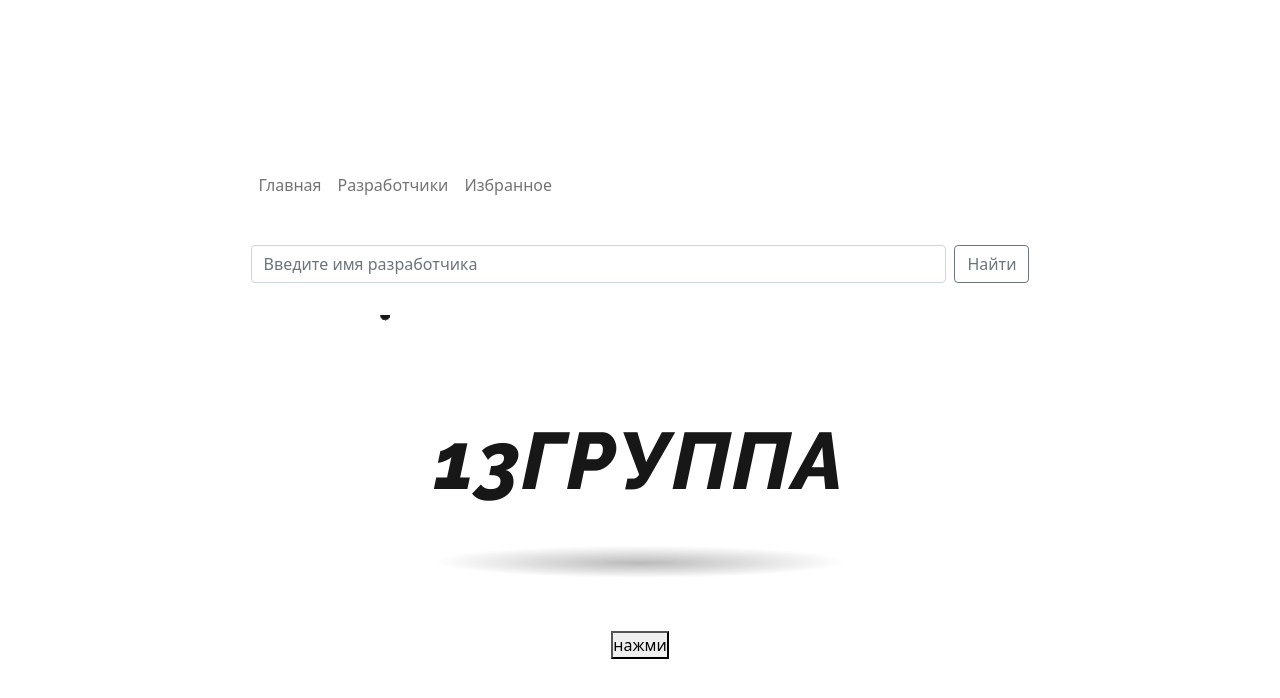
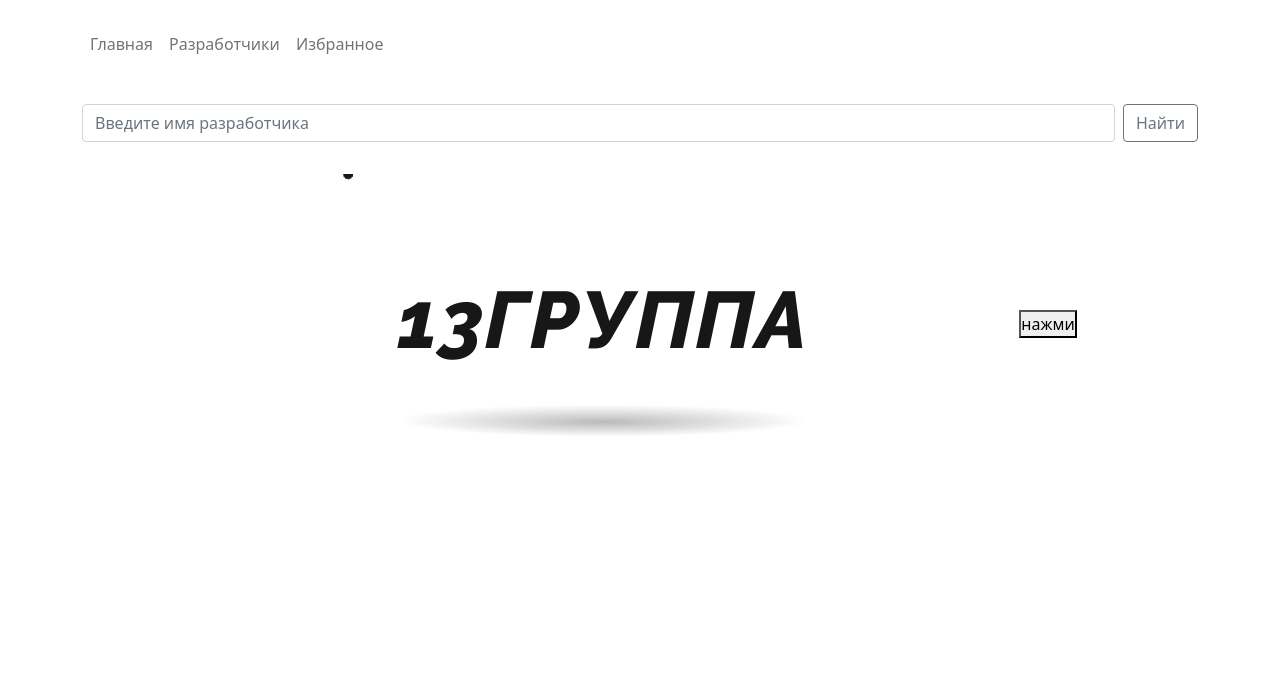
Before and after one commit to eximenz/team-resume, a React (Create React App) app: page / in a window 1280 px wide. Shown: the top 698 px of the page. Built offline with nearby package versions, Linux system fonts and the light colour scheme.

Commit message:
fix: removed jumping page

```diff
--- a/src/app/components/cardMainPage/index.css
+++ b/src/app/components/cardMainPage/index.css
@@ -13,8 +13,8 @@
 body {
   background: var(--bg);
   display: grid;
-  place-items: center;
-  min-height: 100vh;
+  /* place-items: center;
+  min-height: 100vh; */
   font-family: "Roboto", sans-serif;
 }
 
--- a/src/app/components/developers.jsx
+++ b/src/app/components/developers.jsx
@@ -87,7 +87,7 @@ const Developers = ({ valueForFiltrationBySearch }) => {
       </div>
     );
   }
-  return "loading...";
+  return <div className="container">loading...</div>;
 };
 
 Developers.propTypes = {
--- a/src/app/components/index.css
+++ b/src/app/components/index.css
@@ -11,13 +11,13 @@
   --black: #181717;
 }
 
-body {
+/* body {
   height: 100vh;
   display: grid;
   place-items: center;
 
   background-color: var(--white);
-}
+} */
 
 .containerX {
   width: 100%;
```
